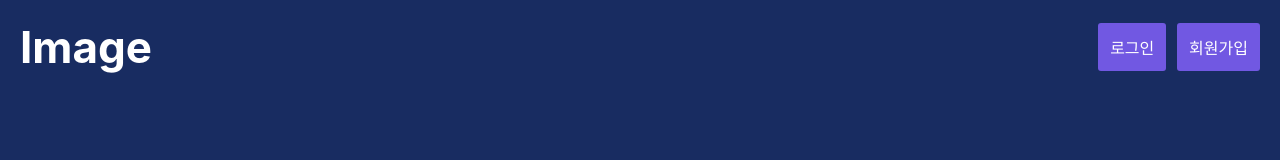
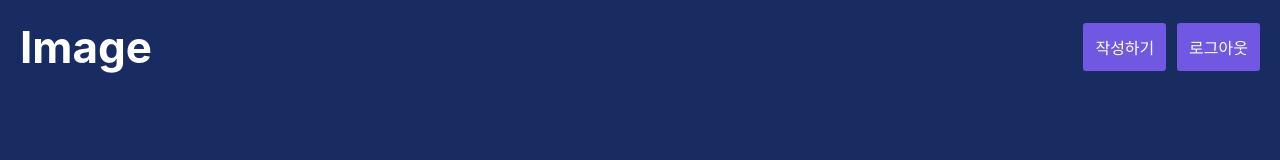
Before and after one commit to LWC-DevStudy/ProjectImage-Client, a React (Create React App) app in the folder image-community/: page /login in a window 1280 px wide. Shown: the top 160 px of the page. Built offline with nearby package versions, Linux system fonts and the light colour scheme.

Commit message:
💄Header 페이지 경로에 따라 버튼 다르게 나타내기

```diff
--- a/image-community/src/components/Header.js
+++ b/image-community/src/components/Header.js
@@ -63,20 +63,6 @@ const Header = (props) => {
           </Text>
         </Grid>
 
-        {/* <Grid>
-          <Text fontWeight="600" margin="0 0 1% 0" textAlign="center">
-            Front-end 👉 정진우 우종혁 이선민{' '}
-          </Text>
-          <Text
-            fontWeight="600"
-            margin="0"
-            textAlign="center"
-            alginItems="center"
-          >
-            Back-end 👉 채병훈 김인섭
-          </Text>
-        </Grid> */}
-
         <Grid
           margin="0"
           addstyle={() => {
@@ -85,8 +71,10 @@ const Header = (props) => {
             `;
           }}
         >
-          <Button margin="0 2% 0 0">로그인</Button>
-          <Button>회원가입</Button>
+          <Button margin="0 2% 0 0">
+            {path === '/' ? '로그인' : '작성하기'}
+          </Button>
+          <Button>{path === '/' ? '회원가입' : '로그아웃'}</Button>
         </Grid>
       </Grid>
     </HeaderStyle>
```
